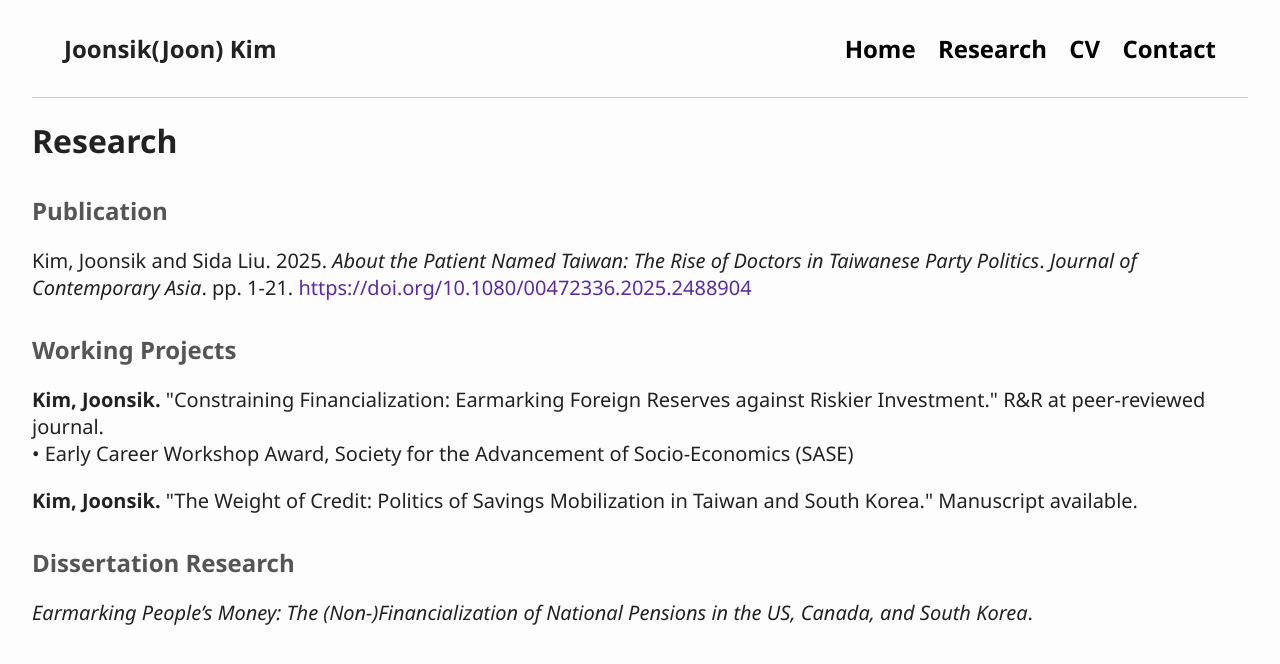
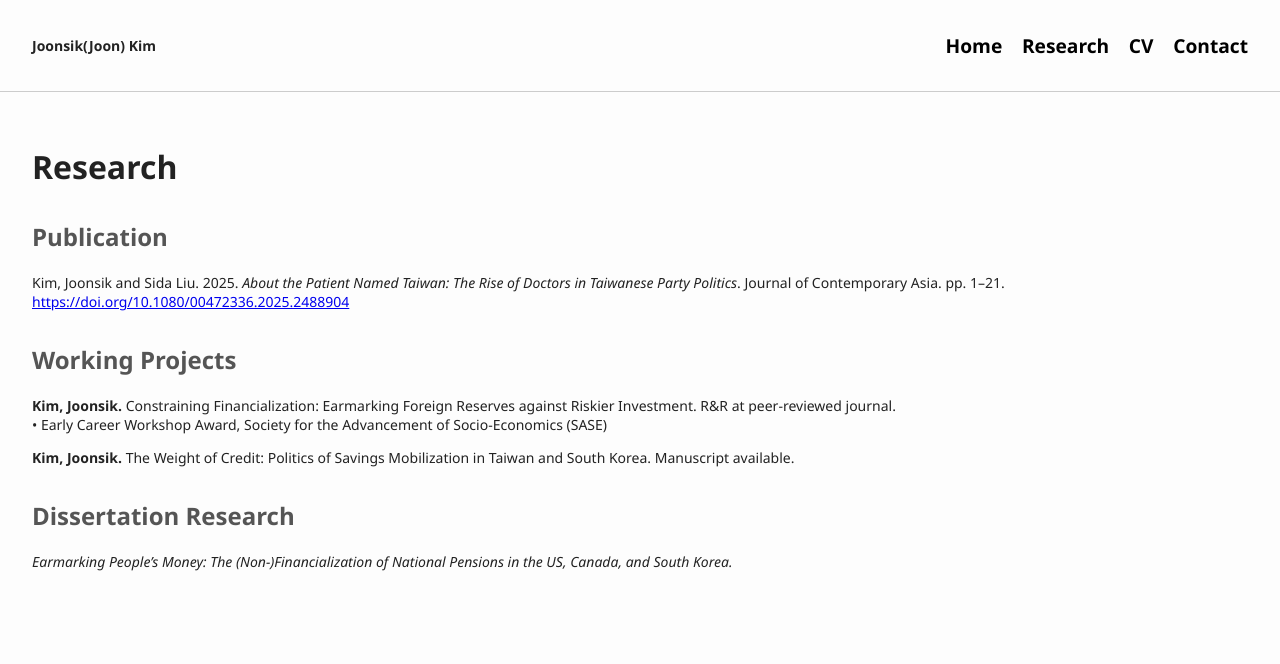
Before and after one commit to rubychk/joonsikkim.github.io, a plain HTML site: page research.html in a window 1280 px wide. Drawn offline with Linux system fonts and the light colour scheme.

Commit message:
Add files via upload

```diff
--- a/research.html
+++ b/research.html
@@ -1,8 +1,8 @@
+
 <!DOCTYPE html>
 <html>
 <head>
-  <meta charset="UTF-8">
-  <title>Research</title>
+    <title>Research - Joonsik(Joon) Kim</title>
     <link rel="stylesheet" href="style.css">
 </head>
 <body>
@@ -17,16 +17,20 @@
     </nav>
 </header>
 
+<div class="container">
+    <div class="text">
         <h1>Research</h1>
         <h2>Publication</h2>
-<p>Kim, Joonsik and Sida Liu. 2025. <em>About the Patient Named Taiwan: The Rise of Doctors in Taiwanese Party Politics</em>. <i>Journal of Contemporary Asia</i>. pp. 1-21. <a href="https://doi.org/10.1080/00472336.2025.2488904">https://doi.org/10.1080/00472336.2025.2488904</a></p>
+        <p>Kim, Joonsik and Sida Liu. 2025. <em>About the Patient Named Taiwan: The Rise of Doctors in Taiwanese Party Politics</em>. Journal of Contemporary Asia. pp. 1–21. <a href="https://doi.org/10.1080/00472336.2025.2488904">https://doi.org/10.1080/00472336.2025.2488904</a></p>
 
         <h2>Working Projects</h2>
-<p><strong>Kim, Joonsik.</strong> "Constraining Financialization: Earmarking Foreign Reserves against Riskier Investment." R&R at peer-reviewed journal.<br>
-• Early Career Workshop Award, Society for the Advancement of Socio-Economics (SASE)</p>
-<p><strong>Kim, Joonsik.</strong> "The Weight of Credit: Politics of Savings Mobilization in Taiwan and South Korea." Manuscript available.</p>
+        <p><strong>Kim, Joonsik.</strong> Constraining Financialization: Earmarking Foreign Reserves against Riskier Investment. R&R at peer-reviewed journal.
+        <br>• Early Career Workshop Award, Society for the Advancement of Socio-Economics (SASE)</p>
+        <p><strong>Kim, Joonsik.</strong> The Weight of Credit: Politics of Savings Mobilization in Taiwan and South Korea. Manuscript available.</p>
 
         <h2>Dissertation Research</h2>
-<p><em>Earmarking People’s Money: The (Non-)Financialization of National Pensions in the US, Canada, and South Korea</em>.</p>
+        <p><em>Earmarking People’s Money: The (Non-)Financialization of National Pensions in the US, Canada, and South Korea.</em></p>
+    </div>
+</div>
 </body>
 </html>
--- a/style.css
+++ b/style.css
@@ -4,24 +4,21 @@ body {
     font-family: 'Segoe UI', sans-serif;
     background: #fdfdfd;
     color: #222;
-    font-size: 20px;
-    padding: 0 2rem;
+    font-size: 14px;
 }
 header {
     display: flex;
     justify-content: space-between;
     align-items: center;
-    padding: 2rem 2rem;
+    padding: 2rem;
     border-bottom: 1px solid #ccc;
-    font-size: 1.5rem;
-    font-weight: bold;
 }
 nav a {
     margin-left: 1rem;
     text-decoration: none;
     color: #000;
     font-weight: bold;
-    font-size: 1.5rem;
+    font-size: 1.2rem;
 }
 .container {
     display: flex;
@@ -35,7 +32,7 @@ nav a {
     flex: 1;
 }
 .photo img {
-    max-width: 80%;
+    max-width: 100%;
     height: auto;
     border-radius: 12px;
 }
@@ -48,7 +45,3 @@ h2 {
     font-size: 1.5rem;
     color: #555;
 }
-a {
-    color: #5a2aa5;
-    text-decoration: none;
-}
```
Also changed, not shown: contact.html (+5 -12 lines), cv.html (+5 -15 lines), index.html (+3 -3 lines). Lines whose indentation alone changed are shown as unchanged.
